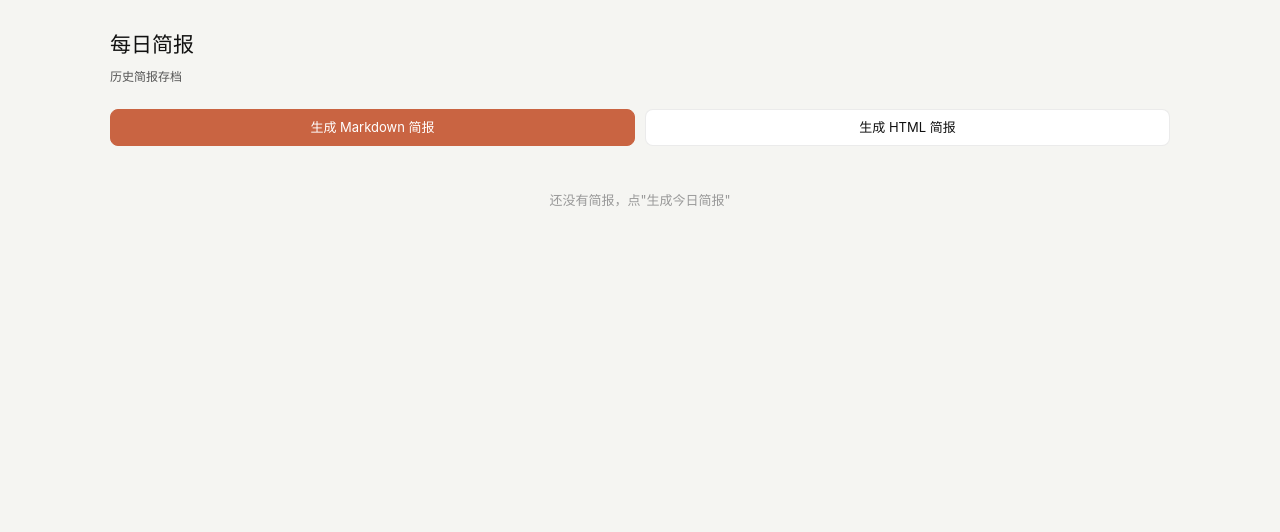
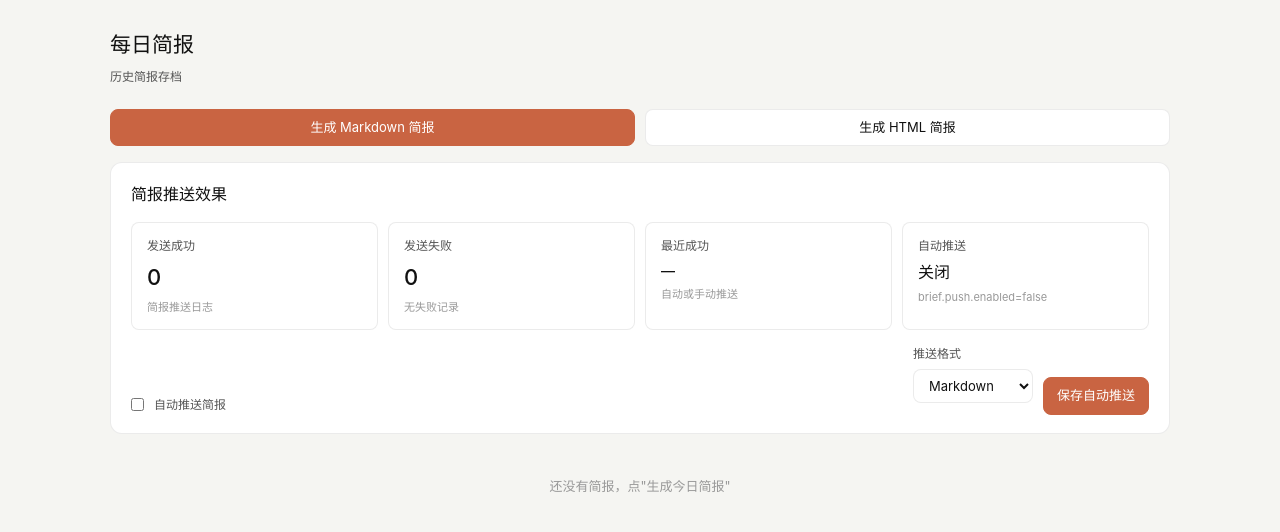
Before and after one commit to xiaocaiisxiaocai/news_agent, a Flask app: page /briefs in a window 1280 px wide. Shown: the part 52-584 px from the top of the page. Run offline with Flask 3, Linux system fonts and the light colour scheme; data comes from the database, SQL or seed files in the repository; data that the repository does not hold is empty; parts of the project's set-up code (start-up, migrations or seed data) failed here and were passed over.

Commit message:
feat: add brief push automation and rss governance

```diff
--- a/config_store.py
+++ b/config_store.py
@@ -80,6 +80,8 @@ DEFAULTS = {
     # 简报
     "brief.top_n":        "5",
     "brief.min_importance": "3",
+    "brief.push.enabled": "false",
+    "brief.push.format": "md",
 
     # 定时
     "schedule.rss_time":   "08:30",
--- a/storage.py
+++ b/storage.py
@@ -6,6 +6,7 @@ import sqlite3, hashlib, json, os, logging, re
 from datetime import datetime, date
 from contextlib import contextmanager
 from config_store import DB_PATH
+import config_store as cfg
 
 logger = logging.getLogger("storage")
 
@@ -801,6 +802,7 @@ def classify_rss_quality_error(error: str = "", status: str = "") -> str:
 
 
 def get_rss_quality_scores(days: int = 7) -> list:
+    sources = {s["url"]: s for s in cfg.get_rss_sources()}
     with _conn() as c:
         rows = c.execute("""
             SELECT h.*,
@@ -842,10 +844,31 @@ def get_rss_quality_scores(days: int = 7) -> list:
             suggestion = "建议观察，必要时降低优先级"
         else:
             suggestion = "可正常使用"
+        source = sources.get(item.get("feed_url"), {})
+        enabled = source.get("enabled", True) is not False
+        if enabled and (item.get("status") == "dead" or failures >= 5 or score < 40):
+            governance_action = "disable_candidate"
+            governance_label = "建议停用候选"
+            governance_reason = f"连续失败 {failures} 次，质量分 {score}，建议暂停后替换或人工复测"
+        elif not enabled and item.get("status") == "ok" and total_items > 0:
+            governance_action = "re_enable_candidate"
+            governance_label = "可重新启用"
+            governance_reason = f"最近测试成功并获取 {total_items} 篇，可重新启用观察"
+        elif enabled and score < 75:
+            governance_action = "watch"
+            governance_label = "继续观察"
+            governance_reason = f"质量分 {score}，诊断为{diagnosis}"
+        else:
+            governance_action = "keep"
+            governance_label = "保持启用"
+            governance_reason = "质量稳定，可正常抓取"
         item.update({
             "quality_score": score,
             "diagnosis": diagnosis,
             "suggestion": suggestion,
+            "governance_action": governance_action,
+            "governance_label": governance_label,
+            "governance_reason": governance_reason,
             "recent_article_count": int(item.get("recent_article_count") or 0),
             "avg_importance": float(item.get("avg_importance") or 0),
         })
--- a/web/app.py
+++ b/web/app.py
@@ -119,10 +119,9 @@ def _run_rss_job(jid):
 def _run_brief_job(jid, fmt="md"):
     try:
         job_log(jid, "生成简报...")
-        content = gen_brief_html() if fmt == "html" else gen_brief()
-        path = save_brief(content, fmt=fmt, output_dir=_BRIEFS_DIR)
-        job_log(jid, f"✓ 已保存：{path}")
-        job_done(jid, {"path": path, "content": content, "format": fmt})
+        result = generate_brief_file(fmt)
+        job_log(jid, f"✓ 已保存：{result['path']}")
+        job_done(jid, result)
     except Exception as e:
         job_log(jid, f"✗ {e}")
         job_err(jid, e)
@@ -458,6 +457,30 @@ def send_brief_notification(channel_id: int, filename: str) -> dict:
         return {"ok": False, "error": str(e)}
 
 
+def generate_brief_file(fmt: str = "md") -> dict:
+    fmt = "html" if fmt == "html" else "md"
+    content = gen_brief_html() if fmt == "html" else gen_brief()
+    path = save_brief(content, fmt=fmt, output_dir=_BRIEFS_DIR)
+    return {"path": path, "filename": Path(path).name, "content": content, "format": fmt}
+
+
+def get_brief_push_stats(limit: int = 20) -> dict:
+    logs = [
+        log for log in get_notification_logs(limit=max(limit * 3, 60))
+        if '"type": "brief"' in (log.get("payload") or "") or '"type":"brief"' in (log.get("payload") or "")
+    ][:limit]
+    sent = sum(1 for log in logs if log.get("status") == "ok")
+    failed = sum(1 for log in logs if log.get("status") == "error")
+    return {
+        "sent": sent,
+        "failed": failed,
+        "total": sent + failed,
+        "last_success_at": next((l.get("created_at") for l in logs if l.get("status") == "ok"), ""),
+        "last_failure_at": next((l.get("created_at") for l in logs if l.get("status") == "error"), ""),
+        "logs": logs,
+    }
+
+
 def classify_rss_error(error: str = "", status: str = "") -> str:
     """把底层错误归类为页面可读原因。"""
     err = (error or "").lower()
@@ -492,9 +515,31 @@ def run_scheduled_rss():
 
 
 def run_scheduled_brief():
-    jid = new_job("schedule-brief")
-    job_log(jid, "定时任务触发")
-    threading.Thread(target=_run_brief_job, args=(jid, "md"), daemon=True).start()
+    fmt = cfg.get("brief.push.format", "md").strip().lower()
+    fmt = "html" if fmt == "html" else "md"
+    result = generate_brief_file(fmt)
+    sent = failed = 0
+    errors = []
+    if cfg.get_bool("brief.push.enabled"):
+        channels = get_notification_channels(enabled_only=True)
+        for channel in channels:
+            send_result = send_brief_notification(channel["id"], result["filename"])
+            if send_result.get("ok"):
+                sent += 1
+            else:
+                failed += 1
+                errors.append(send_result.get("error", "推送失败"))
+    output = {
+        "ok": failed == 0,
+        "format": fmt,
+        "path": result["path"],
+        "filename": result["filename"],
+        "sent": sent,
+        "failed": failed,
+        "errors": errors,
+    }
+    logger.info(f"定时简报完成: {output}")
+    return output
 
 
 def run_scheduled_push():
@@ -663,7 +708,9 @@ def briefs_page():
                 item["content"] = content
     briefs = sorted(brief_map.values(), key=lambda b: b["date"], reverse=True)[:30]
     return render_template("briefs.html", briefs=briefs,
-                           channels=get_notification_channels(enabled_only=True))
+                           channels=get_notification_channels(enabled_only=True),
+                           brief_push_stats=get_brief_push_stats(),
+                           brief_cfg=cfg.get_all())
 
 
 @app.route("/notifications")
@@ -1158,7 +1205,7 @@ def api_config_set():
     errors = cfg.set_many(filtered)
     if errors:
         return jsonify({"ok": False, "saved": len(filtered) - len(errors), "errors": errors}), 400
-    if any(k.startswith("schedule.") for k in filtered):
+    if any(k.startswith("schedule.") or k.startswith("brief.push.") for k in filtered):
         setup_scheduler()
     return jsonify({"ok": True, "saved": len(filtered)})
 
--- a/web/templates/briefs.html
+++ b/web/templates/briefs.html
@@ -7,6 +7,42 @@
   <button onclick="genBrief('html')">生成 HTML 简报</button>
 </div>
 <div id="flash" class="flash"></div>
+<div class="card">
+  <h2>简报推送效果</h2>
+  <div class="grid4" style="margin-bottom:14px">
+    <div class="stat"><div class="stat-l">发送成功</div><div class="stat-v">{{brief_push_stats.sent}}</div><div class="stat-m">简报推送日志</div></div>
+    <div class="stat"><div class="stat-l">发送失败</div><div class="stat-v">{{brief_push_stats.failed}}</div><div class="stat-m">{{brief_push_stats.last_failure_at[:16] if brief_push_stats.last_failure_at else '无失败记录'}}</div></div>
+    <div class="stat"><div class="stat-l">最近成功</div><div class="stat-v" style="font-size:14px">{{brief_push_stats.last_success_at[:16] if brief_push_stats.last_success_at else '—'}}</div><div class="stat-m">自动或手动推送</div></div>
+    <div class="stat"><div class="stat-l">自动推送</div><div class="stat-v" style="font-size:16px">{{'启用' if brief_cfg.get('brief.push.enabled')=='true' else '关闭'}}</div><div class="stat-m">brief.push.enabled={{brief_cfg.get('brief.push.enabled','false')}}</div></div>
+  </div>
+  <div class="row" style="align-items:flex-end">
+    <div class="row">
+      <input type="checkbox" id="brief-push-enabled" class="shrink" style="width:auto" {{ 'checked' if brief_cfg.get('brief.push.enabled')=='true' else '' }}>
+      <label for="brief-push-enabled" style="margin:0">自动推送简报</label>
+    </div>
+    <div class="field shrink"><label>推送格式</label>
+      <select id="brief-push-format" style="min-width:120px">
+        <option value="md" {{'selected' if brief_cfg.get('brief.push.format','md')=='md' else ''}}>Markdown</option>
+        <option value="html" {{'selected' if brief_cfg.get('brief.push.format','md')=='html' else ''}}>HTML</option>
+      </select>
+    </div>
+    <button class="btn-p shrink" onclick="saveBriefPushConfig()">保存自动推送</button>
+  </div>
+  {% if brief_push_stats.logs %}
+  <table style="margin-top:12px">
+    <tr><th>时间</th><th>渠道</th><th>状态</th><th>错误</th><th>载荷</th></tr>
+    {% for l in brief_push_stats.logs[:5] %}
+    <tr>
+      <td style="font-size:12px;color:var(--t2)">{{l.created_at[:16]}}</td>
+      <td>{{l.channel_name}}</td>
+      <td><span class="badge {{'b-ok' if l.status=='ok' else 'b-err'}}">{{'成功' if l.status=='ok' else '失败'}}</span></td>
+      <td style="font-size:12px;color:var(--err)">{{l.error or '—'}}</td>
+      <td class="mono">{{l.payload[:80]}}</td>
+    </tr>
+    {% endfor %}
+  </table>
+  {% endif %}
+</div>
 {% if briefs %}{% for b in briefs %}
 <div class="card">
   <div style="display:flex;justify-content:space-between;align-items:center;margin-bottom:12px">
@@ -89,4 +125,12 @@ async function sendBrief(idx){
   if(d.ok)flash(document.getElementById('flash'),'简报已推送');
   else flash(document.getElementById('flash'),d.error||'推送失败',false);
 }
+async function saveBriefPushConfig(){
+  const d=await api('/api/config',{
+    'brief.push.enabled':document.getElementById('brief-push-enabled').checked?'true':'false',
+    'brief.push.format':document.getElementById('brief-push-format').value
+  });
+  if(d.ok)flash(document.getElementById('flash'),'自动推送配置已保存');
+  else flash(document.getElementById('flash'),d.error||'保存失败',false);
+}
 </script>{% endblock %}
--- a/web/templates/rss.html
+++ b/web/templates/rss.html
@@ -77,13 +77,15 @@
 </div>
 <div class="card"><h2>源质量</h2>
   {% if qmap %}
-  <table><thead><tr><th>来源</th><th>质量分</th><th>诊断</th><th>建议</th><th>近 7 天文章</th><th>平均重要性</th></tr></thead><tbody>
+  <table><thead><tr><th>来源</th><th>质量分</th><th>诊断</th><th>建议</th><th>治理动作</th><th>治理原因</th><th>近 7 天文章</th><th>平均重要性</th></tr></thead><tbody>
   {% for s in sources if s.enabled %}{% set q=qmap.get(s.url,{}) %}
   <tr>
     <td>{{s.name}}</td>
     <td><span class="badge {% if q.get('quality_score',0) >= 75 %}b-ok{% elif q.get('quality_score',0) >= 50 %}b-warn{% else %}b-err{% endif %}">{{q.get('quality_score','—')}}</span></td>
     <td>{{q.get('diagnosis','未知')}}</td>
     <td>{{q.get('suggestion','建议先测试')}}</td>
+    <td><span class="badge {% if q.get('governance_action')=='disable_candidate' %}b-err{% elif q.get('governance_action')=='watch' %}b-warn{% else %}b-ok{% endif %}">{{q.get('governance_label','建议先测试')}}</span></td>
+    <td style="font-size:12px;color:var(--t2);max-width:260px;overflow:hidden;text-overflow:ellipsis;white-space:nowrap" title="{{q.get('governance_reason','')}}">{{q.get('governance_reason','—')}}</td>
     <td>{{q.get('recent_article_count',0)}}</td>
     <td>{{q.get('avg_importance',0)}}</td>
   </tr>
```
Also changed, not shown: tests/test_regressions.py (+90 -0 lines), web/templates/settings.html (+11 -0 lines).
